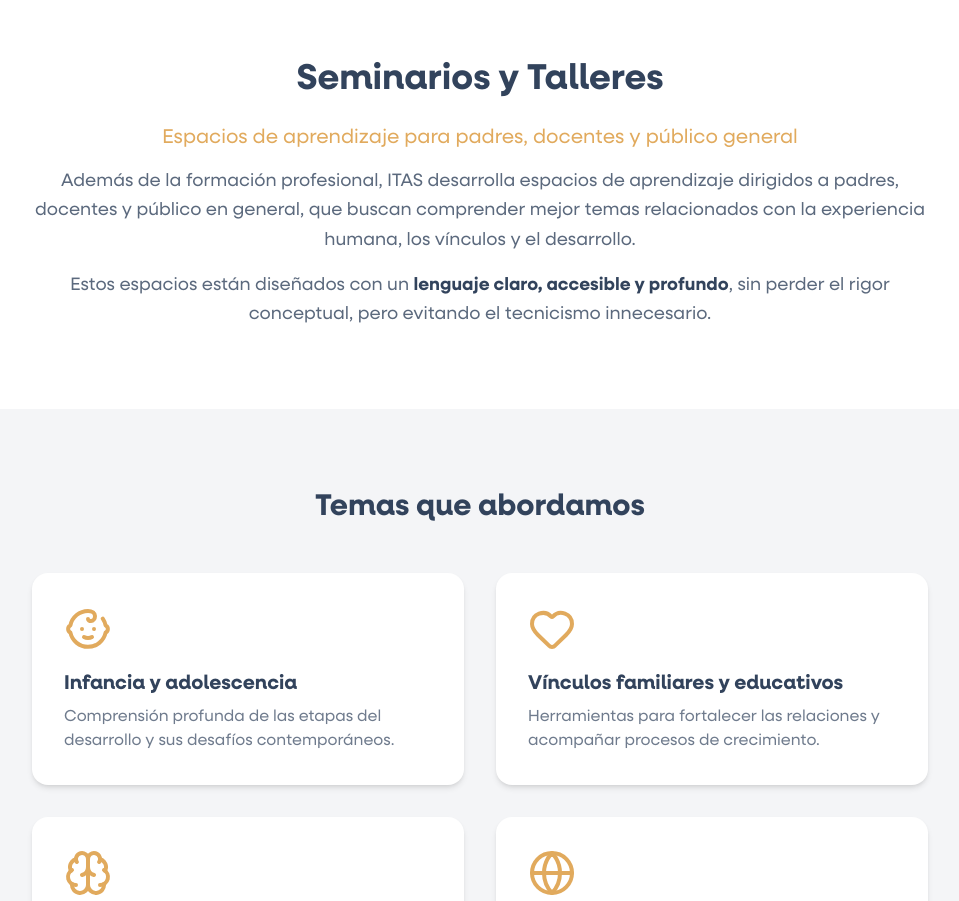
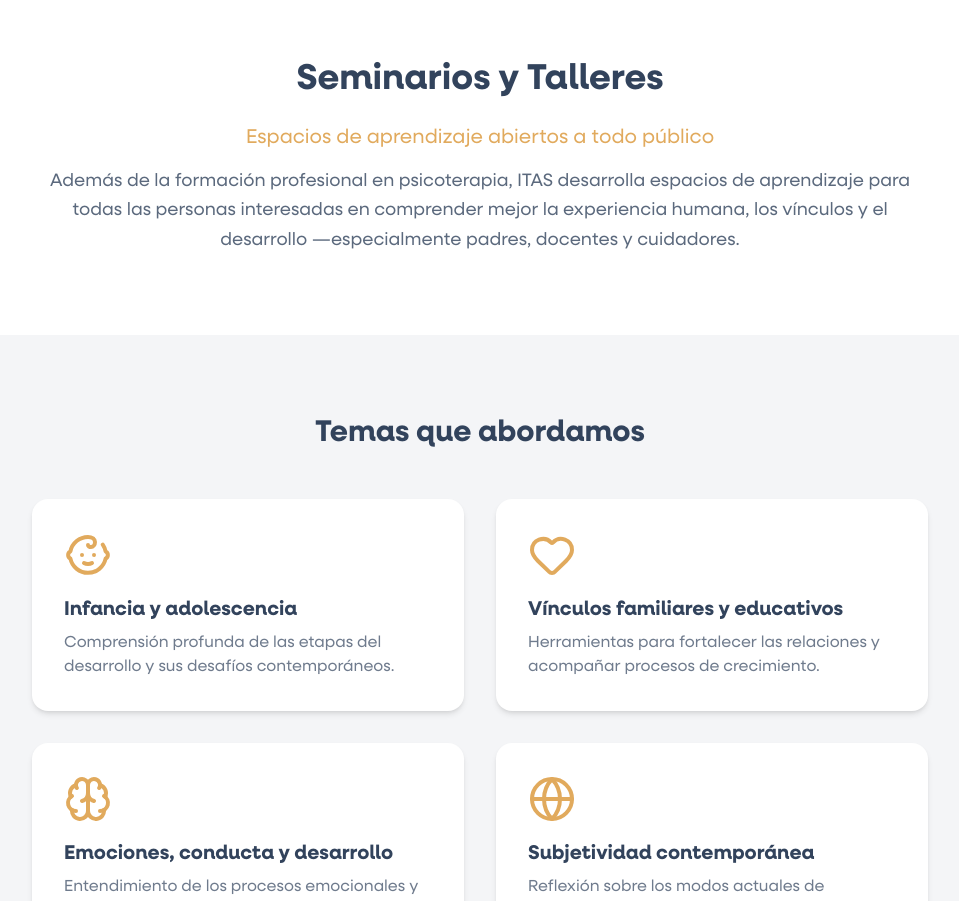
Before and after one commit to PabloEscalante2000/pagina-itas, a Next.js app: page /seminarios in a window 1280 px wide. Shown: the part 920-1821 px from the top of the page, without its empty margins (160-1119 px from the left). Built offline with nearby package versions, Linux system fonts and the light colour scheme; a web font is replaced by a local one.

Commit message:
cambios en seminarios

```diff
--- a/app/seminarios/page.tsx
+++ b/app/seminarios/page.tsx
@@ -122,13 +122,10 @@ export default function Seminarios() {
               Seminarios y Talleres
             </h2>
             <p className="font-neulis-sans text-gold text-xl mb-4">
-              Espacios de aprendizaje para padres, docentes y público general
+              Espacios de aprendizaje abiertos a todo público
             </p>
             <p className="font-neulis-sans text-ocean/80 text-lg leading-relaxed">
-              Además de la formación profesional, ITAS desarrolla espacios de aprendizaje dirigidos a padres, docentes y público en general, que buscan comprender mejor temas relacionados con la experiencia humana, los vínculos y el desarrollo.
-            </p>
-            <p className="font-neulis-sans text-ocean/80 text-lg leading-relaxed mt-4">
-              Estos espacios están diseñados con un <strong className="text-ocean">lenguaje claro, accesible y profundo</strong>, sin perder el rigor conceptual, pero evitando el tecnicismo innecesario.
+              Además de la formación profesional en psicoterapia, ITAS desarrolla espacios de aprendizaje para todas las personas interesadas en comprender mejor la experiencia humana, los vínculos y el desarrollo —especialmente padres, docentes y cuidadores.
             </p>
           </div>
         </div>
```
